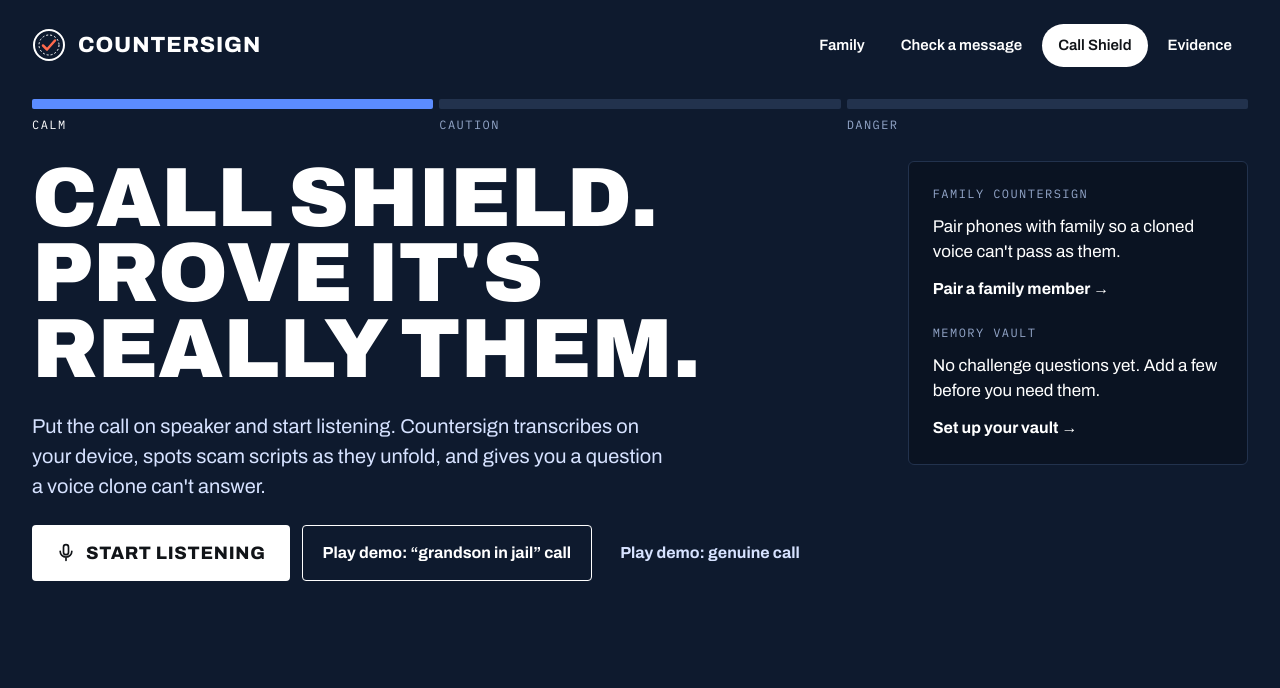
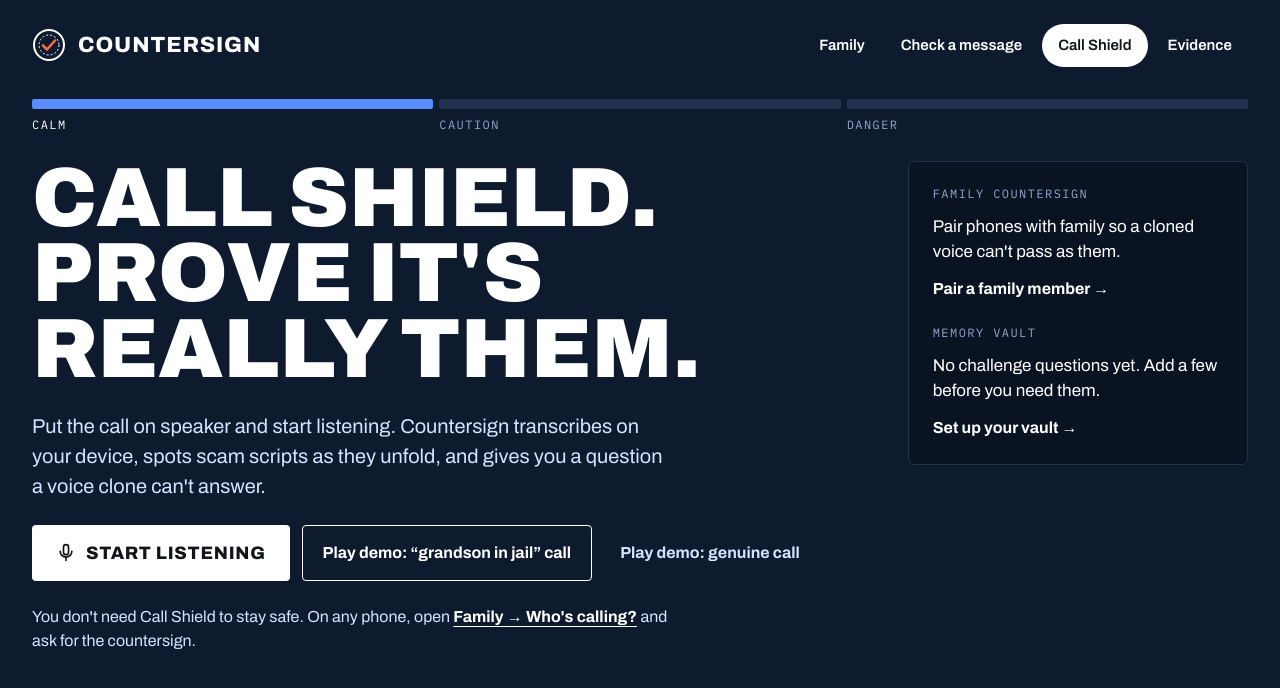
Before and after one commit to MaanavKrishna/countersign, a Next.js app: page /shield in a window 1280 px wide. Shown: the top 688 px of the page. Built offline with nearby package versions, Linux system fonts and the light colour scheme.

Commit message:
feat: Call Shield explains it is optional and flags browsers without live listening

```diff
--- a/src/components/CallShield.tsx
+++ b/src/components/CallShield.tsx
@@ -1,7 +1,7 @@
 "use client";
 
 import Link from "next/link";
-import { useCallback, useEffect, useRef, useState } from "react";
+import { useCallback, useEffect, useRef, useState, useSyncExternalStore } from "react";
 import type { ShieldAssessment, ShieldStage, Tactic } from "@/lib/types";
 import { alertText, smsLink } from "@/lib/countersign/alert";
 import { useFamily } from "@/lib/countersign/store";
@@ -69,6 +69,14 @@
 
 export function CallShield() {
   const { entries } = useVault();
+  const canListen = useSyncExternalStore(
+    () => () => {},
+    () => {
+      const w = window as unknown as { SpeechRecognition?: unknown; webkitSpeechRecognition?: unknown };
+      return !!(w.SpeechRecognition ?? w.webkitSpeechRecognition);
+    },
+    () => true,
+  );
   const { pairings, circles, contact } = useFamily();
   const [mode, setMode] = useState<"idle" | "mic" | "sim">("idle");
   const [lines, setLines] = useState<Line[]>([]);
@@ -297,6 +305,16 @@
                 </button>
               </div>
               {micError && <p className="m-0 rounded bg-white/10 px-3 py-2 text-sm">{micError}</p>}
+              {!canListen && (
+                <p className="m-0 rounded bg-white/10 px-3 py-2 text-sm">Live listening needs Chrome, Edge or Safari. The demo calls work everywhere.</p>
+              )}
+              <p className="m-0 max-w-[640px] text-base" style={{ color: s.text }}>
+                You don&apos;t need Call Shield to stay safe. On any phone, open{" "}
+                <Link href="/family?check=1" className="font-bold text-white underline underline-offset-4">
+                  Family → Who&apos;s calling?
+                </Link>{" "}
+                and ask for the countersign.
+              </p>
             </div>
             <aside className="flex min-w-0 flex-[1_1_340px] flex-col gap-3 rounded-md border-[1.5px] p-6" style={{ borderColor: s.line, background: s.panel }}>
               <p className="m-0 font-mono text-xs tracking-[0.12em] uppercase" style={{ color: s.muted }}>
```
